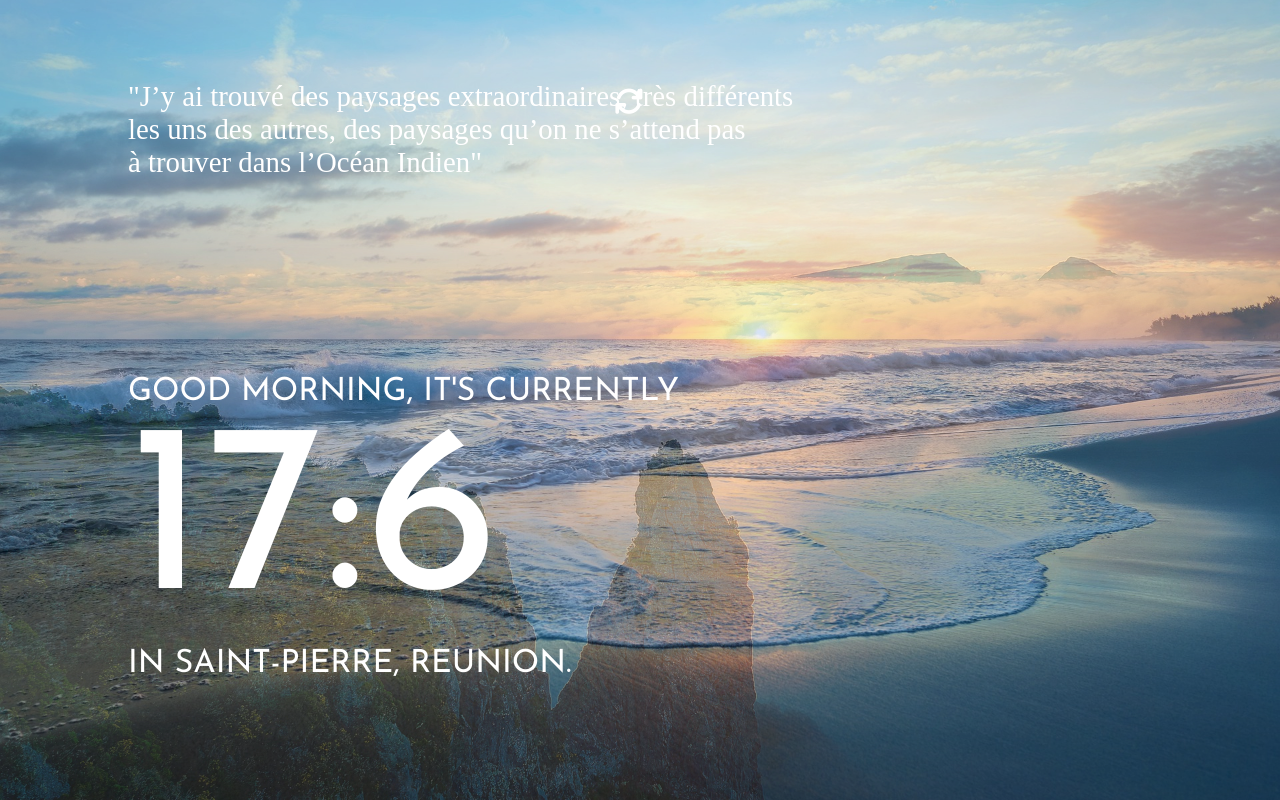
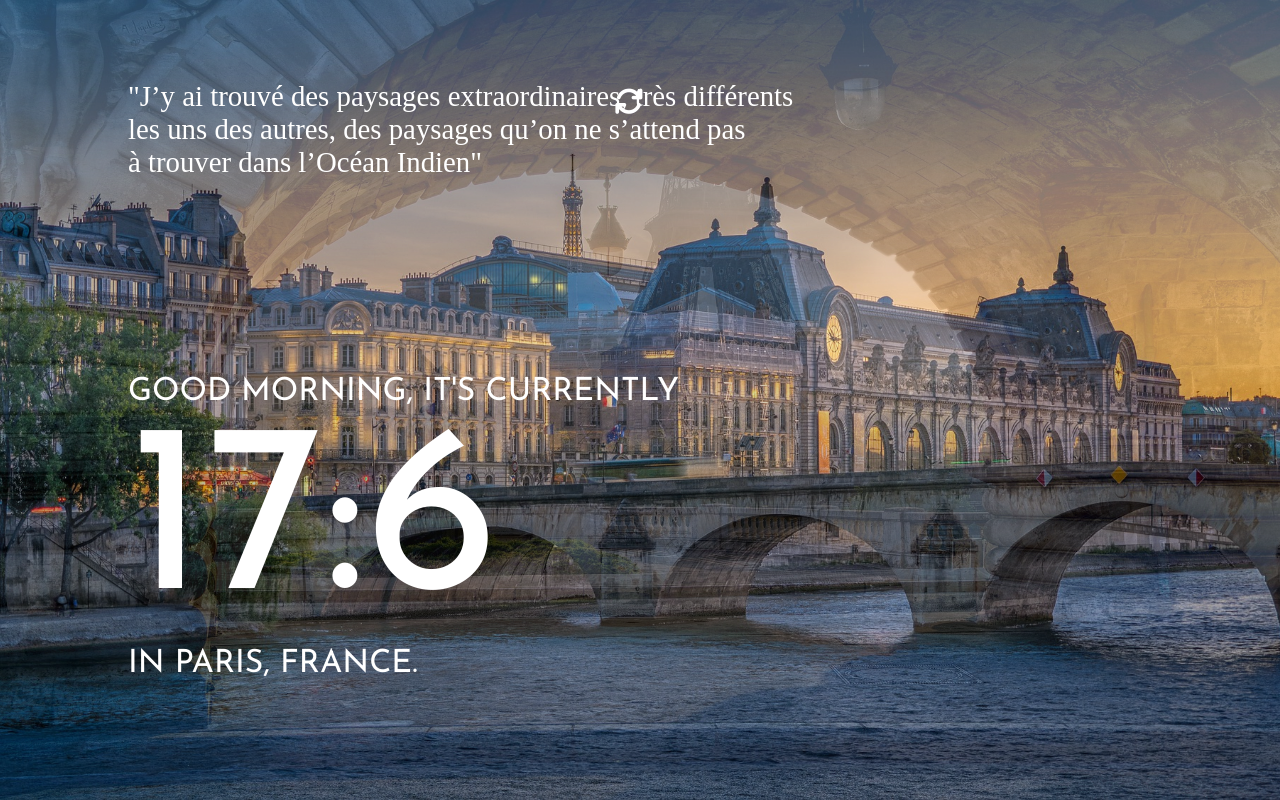
Before and after one commit to Erictrp1/RUNTIME, a plain HTML site: page index.html in a window 1280 px wide. Drawn offline with Linux system fonts and the light colour scheme.

Commit message:
Add files via upload

```diff
--- a/css/styles.css
+++ b/css/styles.css
@@ -12,7 +12,7 @@
     background-repeat: no-repeat;
     background-position: center;
     color: #fff;
-    background: url(../images/plage.jpg);
+    background: url(../images/pont.jpg);
 }
 
 #coment {
--- a/index.html
+++ b/index.html
@@ -19,7 +19,7 @@
         <div class="location">
             <span>GOOD MORNING</span><span>, IT'S CURRENTLY</span>
             <div id="heure"></div>
-            <span>IN SAINT-PIERRE, REUNION.</span>
+            <span>IN PARIS, FRANCE.</span>
         </div>
     </section>
 </body>
--- a/index.js
+++ b/index.js
@@ -36,9 +36,9 @@ document.querySelector("#bouton").addEventListener("click", changeComent);
 //CHANGEMENT DE BACKGROUND
 function changeBackground(){
     const images = [
-        'url("images/volcan.jpg")',
-        'url("images/coucher.jpg")',
-        'url("images/plage.jpg")',
+        'url("images/paris2.jpg")',
+        'url("images/roue.jpg")',
+        'url("images/pont.jpg")',
     ]
 
     const section = document.querySelector('section')
```
Also changed, not shown: images/paris2.jpg (added), images/pont.jpg (added), images/roue.jpg (added).
